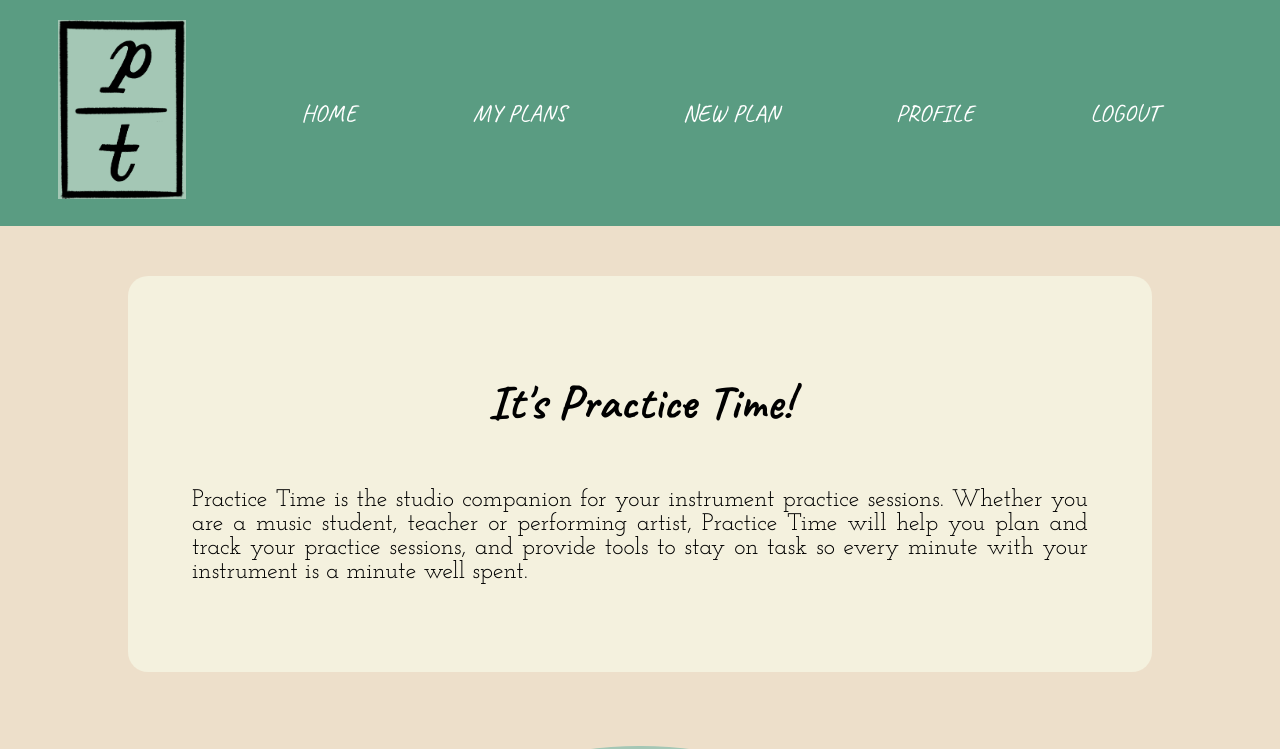
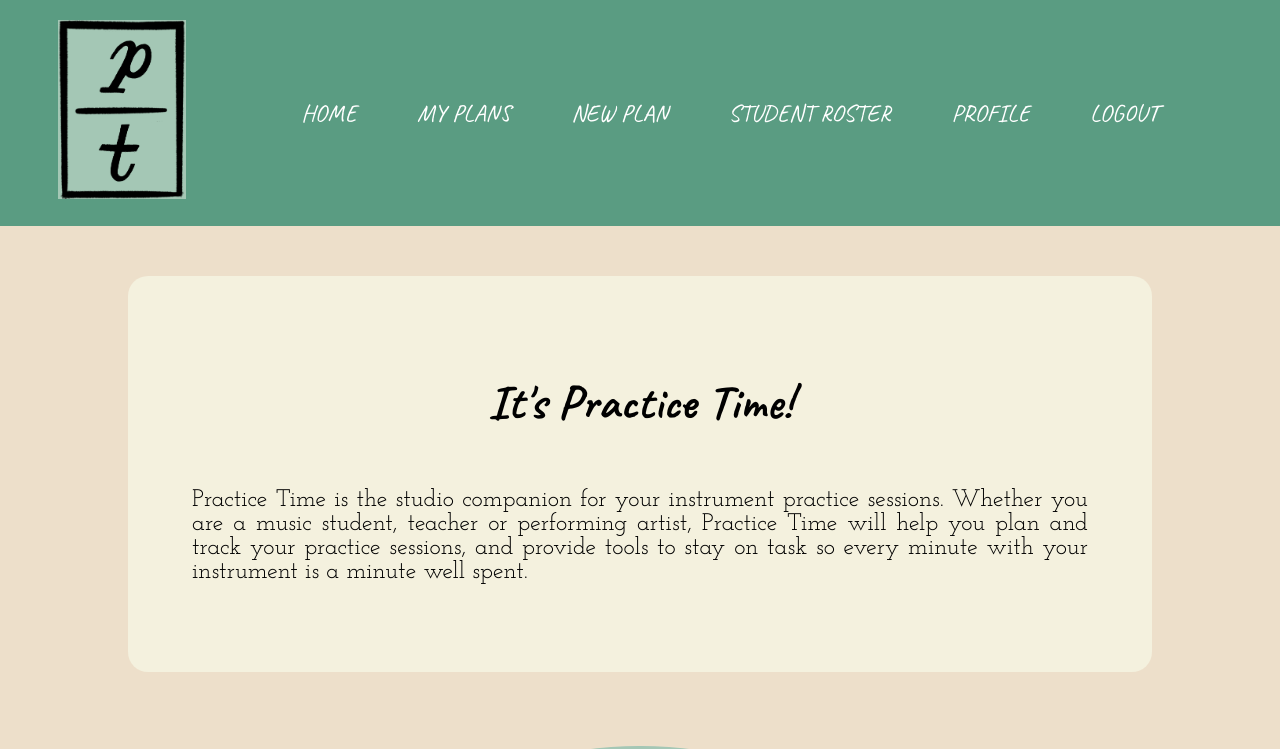
Before and after one commit to HannahLVH/Personal-Project-Client, a React (Create React App) app: page / in a window 1280 px wide. Shown: the top 749 px of the page. Built offline with nearby package versions, Linux system fonts and the light colour scheme.

Commit message:
updated header to show student roster link, included testing routes without IDs, verifiying if needed

```diff
--- a/src/shared/Header.js
+++ b/src/shared/Header.js
@@ -54,6 +54,7 @@ const Header = ({user, setUser}) => {
                         <>
                         <li className="nav-horizontal-menu"><Link to={`/plans/${userId}`}>MY PLANS</Link></li>
                         <li className="nav-horizontal-menu"><Link to={`/create-plan/${userId}`}>NEW PLAN</Link></li>
+                        <li className="nav-horizontal-menu"><Link to={`/student-roster`}>STUDENT ROSTER</Link></li>
                         <li className="nav-horizontal-menu"><Link to={`/profile/${userId}`}>PROFILE</Link></li>
                         <li className="nav-horizontal-menu"><a href="#" onClick={handleLogout}>LOGOUT</a></li>
                         </>
```
Also changed, not shown: src/App.js (+9 -0 lines).
